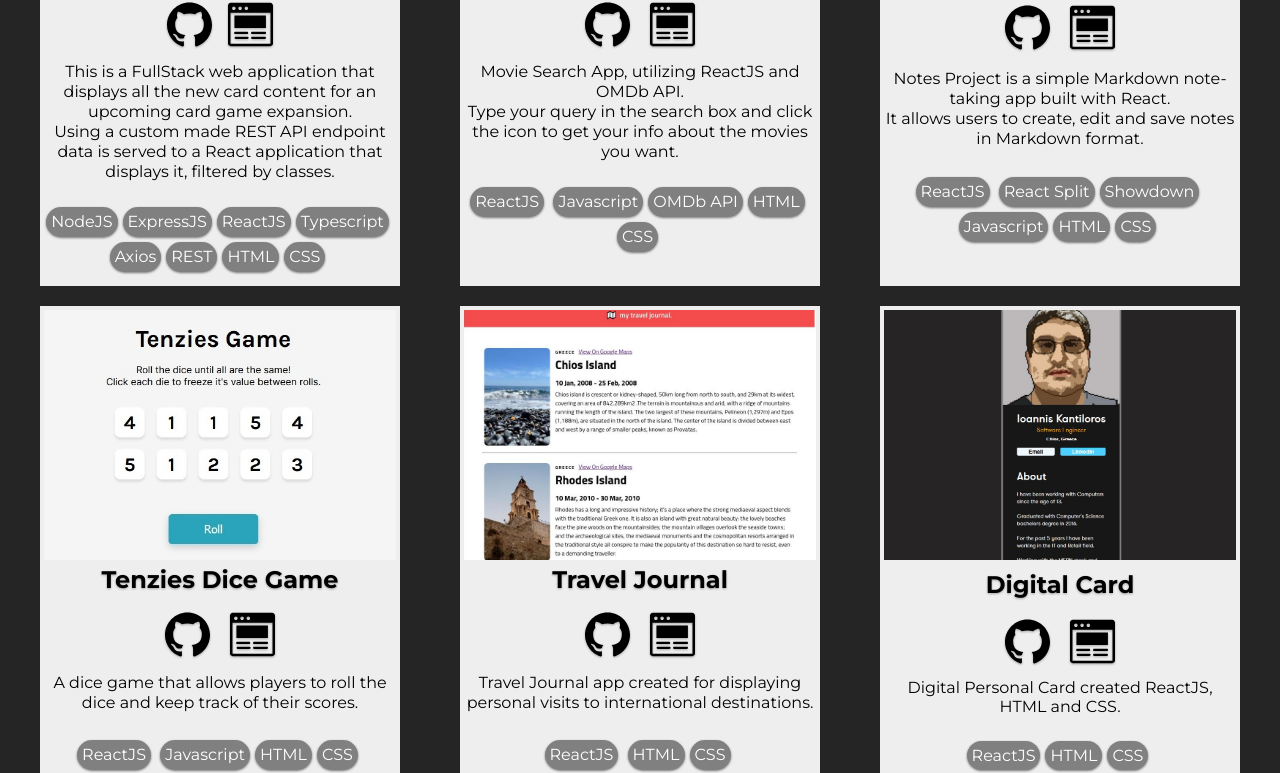
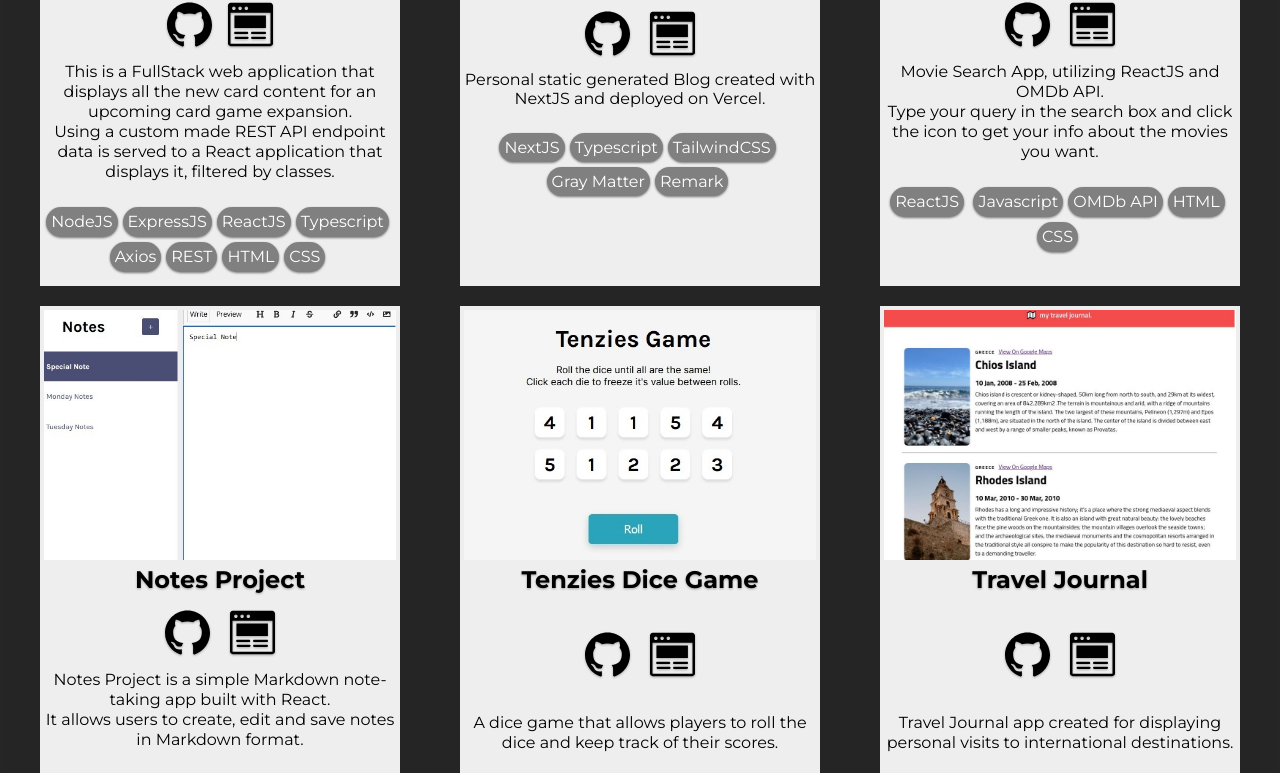
Before and after one commit to ondairos/portfolio, a React (Vite) app: page / in a window 1280 px wide. Shown: the part 880-1653 px from the top of the page. Built offline with nearby package versions, Linux system fonts and the light colour scheme.

Commit message:
added blog Project

```diff
--- a/src/components/Projects.tsx
+++ b/src/components/Projects.tsx
@@ -7,7 +7,7 @@ import hs_shot from "../assets/hs_screen.jpg";
 import flick_shot from "../assets/flick_screen.jpg";
 import note_shot from "../assets/Notes_screen.jpg";
 import travel_shot from "../assets/travel_screen.jpg";
-import digital_card_shot from "../assets/digital_card_screen.jpg";
+import blog_shot from "../assets/blog_image.jpg";
 
 const Projects = () => {
   return (
@@ -53,6 +53,40 @@ const Projects = () => {
             </p>
           </div>
         </div>
+
+        <div className="sect2_product">
+          <img
+            className="sect2_product_img"
+            src={blog_shot}
+            alt="Project 3"
+          ></img>
+          <h3 className="sect2_header_h3">Personal Blog</h3>
+          <div className="sect2_links_container">
+            {" "}
+            <a href="https://github.com/ondairos/blog">
+              <img
+                className="sect2_github_icon"
+                src={github_icon}
+                alt="github"
+              ></img>
+            </a>{" "}
+            <a href="https://blog-ondairos.vercel.app/">
+              <img className="sect2_github_icon" src={live_icon} alt="live" />
+            </a>
+          </div>
+          <p className="sect2_descr">
+            Personal static generated Blog created with NextJS and deployed on
+            Vercel.
+          </p>
+          <p className="sect2_tags">
+            <span className="s_tag">NextJS</span>
+            <span className="s_tag">Typescript</span>
+            <span className="s_tag">TailwindCSS</span>
+            <span className="s_tag">Gray Matter</span>
+            <span className="s_tag">Remark</span>
+          </p>
+        </div>
+
         <div className="sect2_product">
           <img
             className="sect2_product_img"
@@ -190,36 +224,6 @@ const Projects = () => {
             </p>
           </div>
         </div>
-
-        <div className="sect2_product">
-          <img
-            className="sect2_product_img"
-            src={digital_card_shot}
-            alt="Project 6"
-          ></img>
-          <h3 className="sect2_header_h3">Digital Card</h3>
-          <div className="sect2_links_container">
-            {" "}
-            <a href="https://github.com/ondairos/digital_card">
-              <img
-                className="sect2_github_icon"
-                src={github_icon}
-                alt="github"
-              ></img>
-            </a>{" "}
-            <a href="https://stirring-gecko-25862c.netlify.app/">
-              <img className="sect2_github_icon" src={live_icon} alt="live" />
-            </a>
-          </div>
-          <p className="sect2_descr">
-            Digital Personal Card created ReactJS, HTML and CSS.
-          </p>
-          <p className="sect2_tags">
-            <span className="s_tag">ReactJS</span>
-            <span className="s_tag">HTML</span>
-            <span className="s_tag">CSS</span>
-          </p>
-        </div>
       </div>
     </div>
   );
```
Also changed, not shown: src/assets/blog_image.jpg (added), 1 other file (tests, documents, lock files or other folders).
